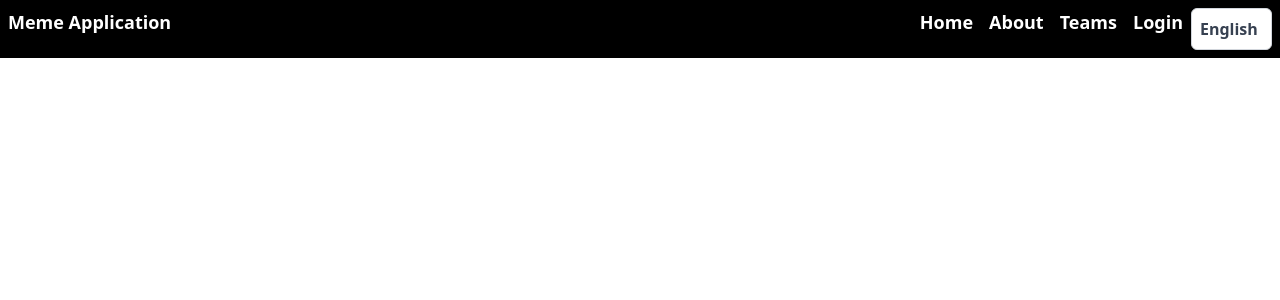
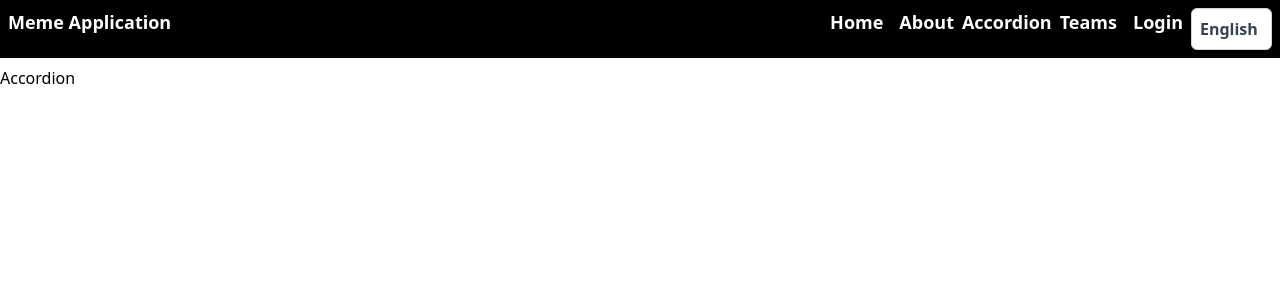
Before and after one commit to akhilmunnuru26/Shimmer-UI, a React (Create React App) app: page /Accordion in a window 1280 px wide. Shown: the top 300 px of the page. Built offline with nearby package versions, Linux system fonts and the light colour scheme.

Commit message:
Added Accordion Component

```diff
--- a/src/App.js
+++ b/src/App.js
@@ -5,6 +5,7 @@ import { BrowserRouter, Routes, Route } from "react-router-dom";
 import Teams from "./components/Teams";
 import Login from "./components/Login";
 import ProtectedRoute from "./components/ProtectedRoute";
+import Accordion from "./components/Accordion";
 
 // Always Create a Wrapper component/ Higher order component like Protected Route Component
 const App = () => {
@@ -27,6 +28,9 @@ const App = () => {
           </a>
           <a href="/About" className="mx-2">
             About
+          </a>
+          <a href="/accordion">
+            Accordion
           </a>
           <a className="mx-2" href="/teams">
             Teams
@@ -58,6 +62,7 @@ const App = () => {
           <Route element={<ProtectedRoute />}>
             <Route path="/About" element={<About lang={lang} />} />
             <Route path="/Teams" element={<Teams />} />
+            <Route path="/Accordion" element={<Accordion />} />
           </Route>
 
           <Route path="/login" element={<Login />} />
--- /dev/null
+++ b/src/components/Accordion.js
@@ -0,0 +1,9 @@
+import React from 'react'
+
+const Accordion = () => {
+  return (
+    <div>Accordion</div>
+  )
+}
+
+export default Accordion
```
